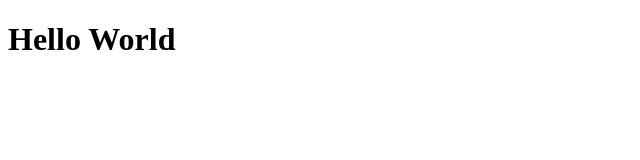
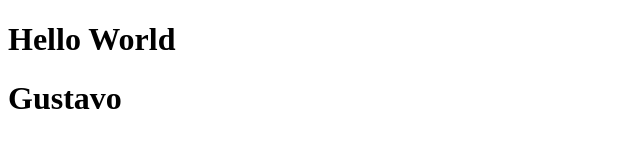
Before and after one commit to GustavoBritodev/primeiro-projeto, a plain HTML site: page index.html in a window 1280 px wide. Shown: the whole page, without its empty margins (0-640 px from the left). Drawn offline with Linux system fonts and the light colour scheme.

Commit message:
adicionado javascript e meu nnome no index

```diff
--- a/index.html
+++ b/index.html
@@ -8,5 +8,6 @@
 </head>
 <body>
     <h1>Hello World</h1>
+    <h1>Gustavo</h1>
 </body>
 </html>
```
Also changed, not shown: javascript.js (added).
